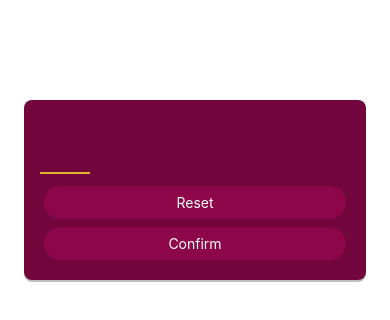
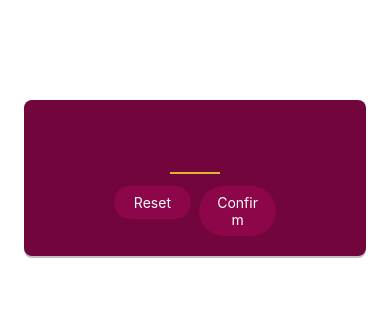
Before and after one commit to devjunayed/GuessNumber, a React Native app: screen / in a window 390 px wide. Shown: the top 320 px of the page. Built offline with nearby package versions, Linux system fonts and the light colour scheme.

Commit message:
start games screen design fixed

```diff
--- a/components/PrimaryButton.js
+++ b/components/PrimaryButton.js
@@ -2,28 +2,42 @@
 
 const PrimaryButton = ({ children, pressHandler }) => {
   return (
-    <Pressable onPress={pressHandler}>
-      <View style={styles.container}>
+    <View style={styles.container}>
+      <Pressable
+        style={(pressed) =>
+          pressed
+            ? [styles.pressed, styles.buttonInnerContainer]
+            : styles.buttonInnerContainer
+        }
+        android_ripple={{ color: "rgb(129, 5, 67)" }}
+        onPress={pressHandler}
+      >
         <Text style={styles.buttonText}>{children}</Text>
-      </View>
-    </Pressable>
+      </Pressable>
+    </View>
   );
 };
 
 export default PrimaryButton;
 
-
 const styles = StyleSheet.create({
   container: {
-    backgroundColor:"rgb(141, 6, 73)",
+    backgroundColor: "rgb(141, 6, 73)",
     borderRadius: 28,
-    paddingVertical: 8,
+    overflow: "hidden",
     margin: 4,
-    paddingHorizontal: 16,
-    elevation: 2
+    elevation: 2,
+  },
+  buttonInnerContainer: {
+    opacity: 1,
   },
   buttonText: {
-    color: 'white',
-    textAlign: 'center'
-  }
-})
+    paddingVertical: 8,
+    color: "white",
+    textAlign: "center",
+    paddingHorizontal: 16,
+  },
+  pressed: {
+    opacity: 0.75,
+  },
+});
--- a/screens/StartGameScreen.js
+++ b/screens/StartGameScreen.js
@@ -13,8 +13,14 @@
         keyboardType="number-pad"
         style={styles.numberInput}
       />
-      <PrimaryButton>Reset</PrimaryButton>
-      <PrimaryButton>Confirm</PrimaryButton>
+      <View style={styles.buttonsContainer}>
+        <View style={styles.buttonContainer}>
+          <PrimaryButton>Reset</PrimaryButton>
+        </View>
+        <View style={styles.buttonContainer}>
+          <PrimaryButton>Confirm</PrimaryButton>
+        </View>
+      </View>
     </View>
   );
 };
@@ -23,6 +29,7 @@
 
 const styles = StyleSheet.create({
   inputContainer: {
+    alignItems: "center",
     color: "white",
     marginTop: 100,
     marginHorizontal: 24,
@@ -48,4 +55,10 @@
     marginVertical: 8,
     fontWeight: "bold",
   },
+  buttonsContainer: {
+    flexDirection: "row",
+  },
+  buttonContainer: {
+    flex: 1
+  }
 });
```
